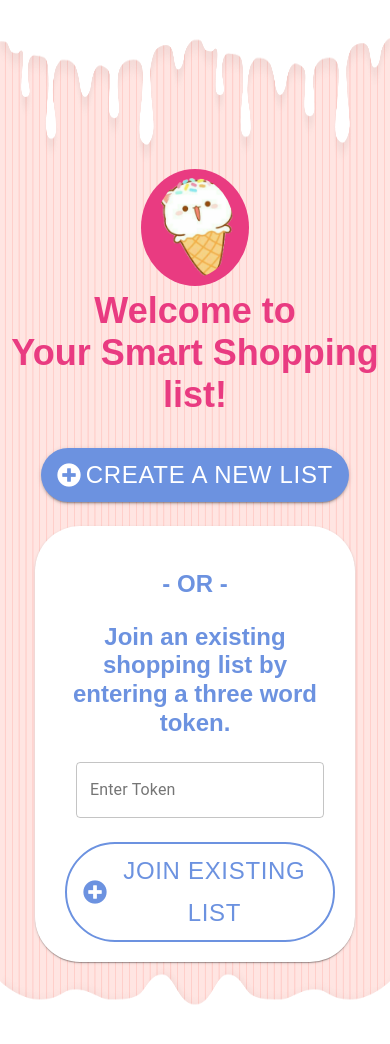
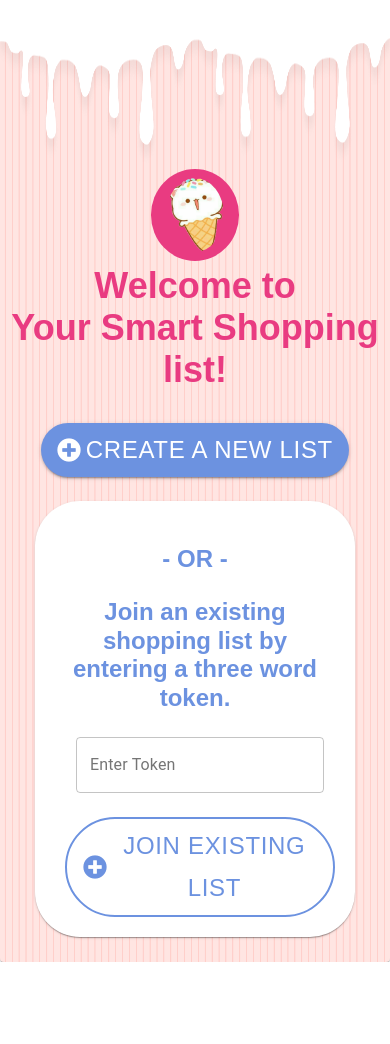
Before and after one commit to the-collab-lab/tcl-29-smart-shopping-list, a React (Create React App) app: page / in a window 390 px wide. After the commit the page ends 962 px from the top, so only its background shows below. Built offline with nearby package versions, Linux system fonts and the light colour scheme; a web font is replaced by a local one.

Commit message:
delete footer image on small devices

```diff
--- a/src/components/Home.css
+++ b/src/components/Home.css
@@ -51,6 +51,12 @@ h1 {
 
 @media only screen and (max-width: 600px) {
   .logo {
-    width: 20%;
+    width: 15%;
+  }
+  .bottom {
+    display: none;
+  }
+  .home {
+    margin-bottom: 25px;
   }
 }
--- a/src/components/Home.jsx
+++ b/src/components/Home.jsx
@@ -190,7 +190,7 @@ const Home = () => {
           </form>
         </Card>
       </div>
-      <div style={styles.bottomImage} />
+      <div style={styles.bottomImage} className="bottom" />
     </Paper>
   );
 };
```
